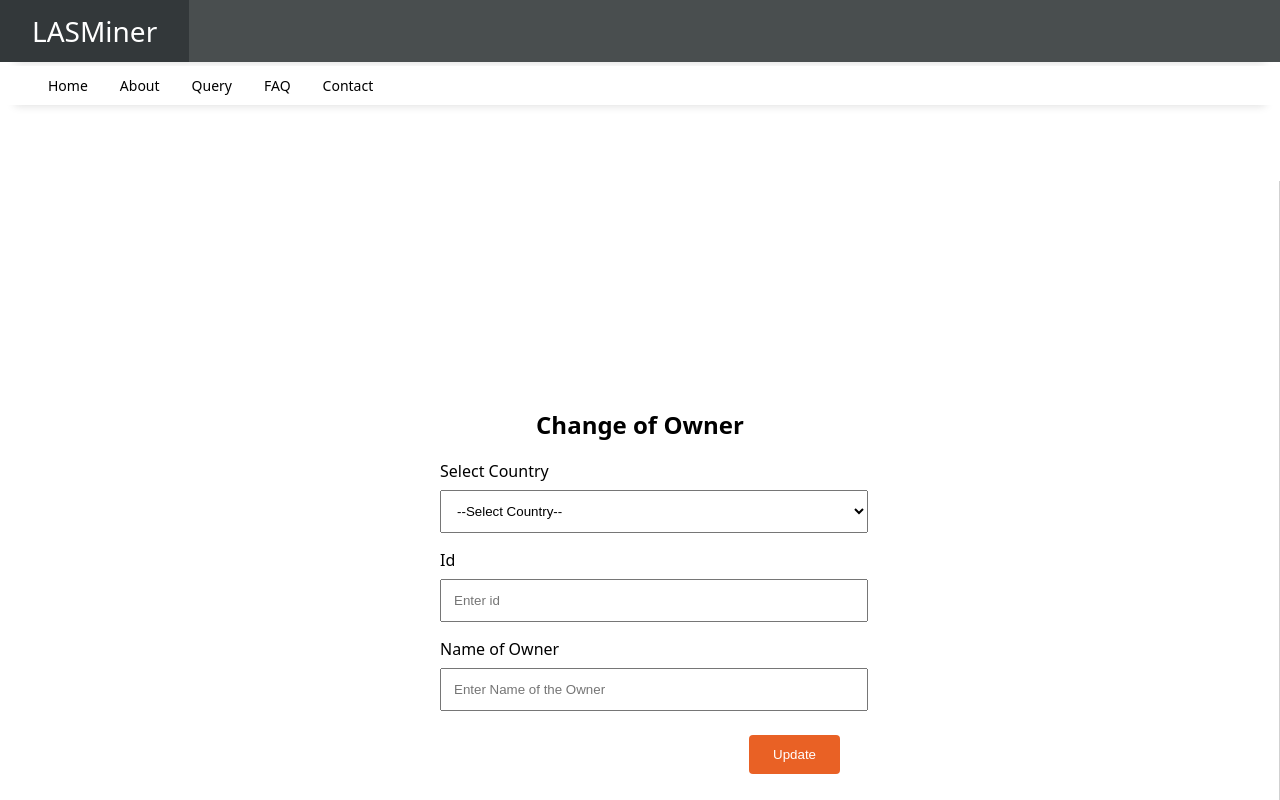
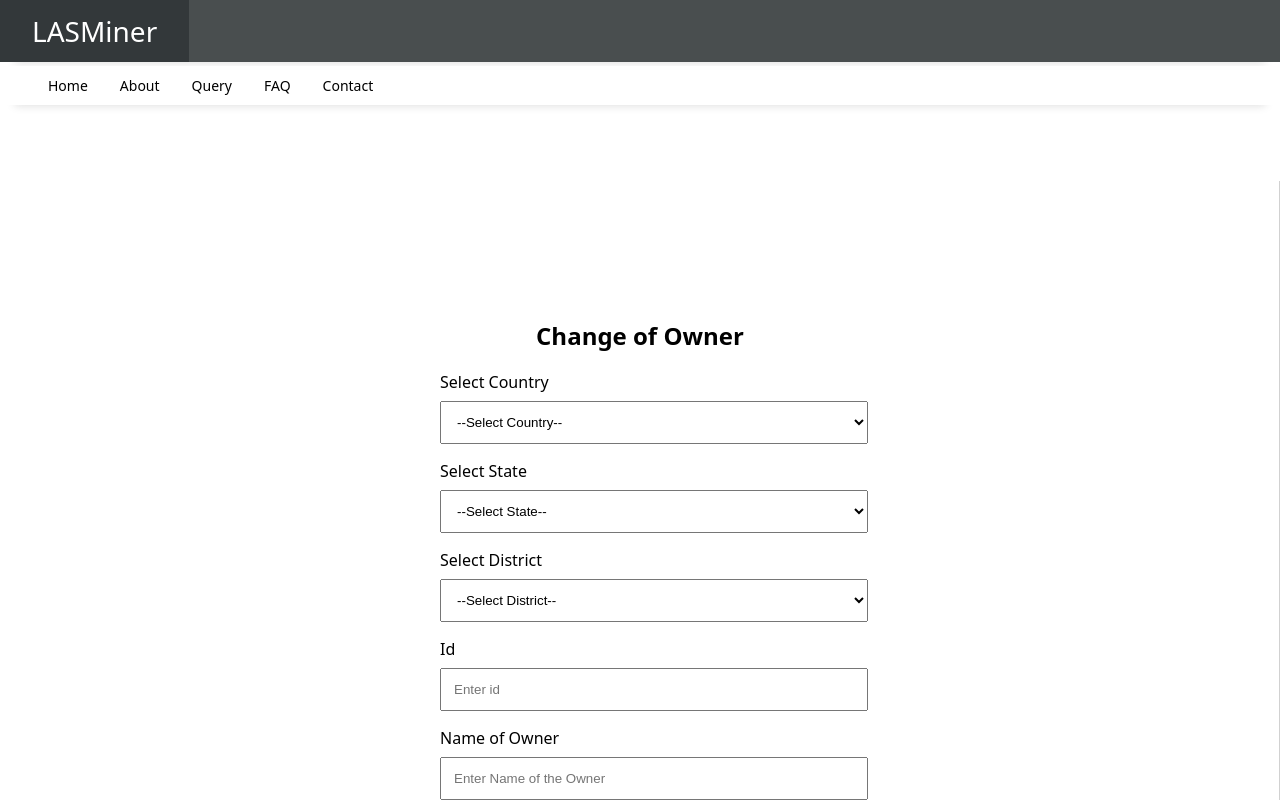
Before and after one commit to Niloy-Majumder/las-miner-frontend, a React (Create React App) app: page / in a window 1280 px wide. Shown: the top 800 px of the page. Built offline with nearby package versions, Linux system fonts and the light colour scheme.

Commit message:
added state, district field and modified func

```diff
--- a/src/components/body/Form.js
+++ b/src/components/body/Form.js
@@ -21,13 +21,20 @@ const Form = () => {
         userid: "",
         owner: "",
         country: "",
+        state: ""
 
     });
 
     const handleSelect =(e) =>{
-        const newData = {...data};
-        newData[e.target.id] = e.target.value;
-        setData(newData);
+        // const val_arr=e.target.value.split(",")
+        // data.country=val_arr[1]
+        // console.log(data)
+        // const newData = {...data};
+        // console.log(newData)
+
+        // // newData[e.target.id] = e.target.value;
+        // console.log(newData)
+        // setData(newData);
     }
 
     const handleChange = (e) =>{
@@ -53,27 +60,49 @@ const Form = () => {
 
 
     const handlecounty=(e)=>{
-        const getcountryId = e.target.value;
+        const val_arr=e.target.value.split(",")
+        // console.log(typeof(e.target.value))
+        const getcountryId = val_arr[0];
+        // console.log(e.target.value);
+        // console.log(e.target.);
+
         const getStatedata = countrydata.find(country=>country.country_id===getcountryId).states;
         setState(getStatedata);
         setCountryid(getcountryId);
+        data.country=val_arr[1]
+        // console.log(data)
+        const newData = {...data};
+        // console.log(newData)
+
+        // newData[e.target.id] = e.target.value;
+        // console.log(newData)
+        setData(newData);
         //console.log(getcountryId);
     }
 
     const handlestate = (e)=>{
-        const getStateid = e.target.value;
+
+        const val_arr=e.target.value.split(",")
+        const getStateid = val_arr[0];
         const getDistrictdata = state.find(state=>state.state_id===getStateid).districts;
         // console.log(getStateid);
         setDistrict(getDistrictdata);
         setStateid(getStateid);
+        data.state=val_arr[1]
+        const newData = {...data};
+        setData(newData);
     }
 
     const handledistrict = (e)=>{
-        const getDistrictid = e.target.value;
+        const val_arr=e.target.value.split(",")
+        const getDistrictid = val_arr[0];
         const getBlockdata = district.find(district=>district.district_id===getDistrictid).blocks;
 
         setBlock(getBlockdata);
         setDistrictid(getDistrictid);
+        data.district=val_arr[1]
+        const newData = {...data};
+        setData(newData);
     }
 
     const handleblock = (e)=>{
@@ -82,30 +111,34 @@ const Form = () => {
         setBlockid(getBlockid);
     }
 
-
+// const [country, setCountry] = useState("")
+// const handlecountry=(e)=>{
+//     console.log(e.target.value)
+//     setCountry(e.target.value)
+// }
     return(
         <form onSubmit={onSubmitHandler}>
             <h2>Change of Owner</h2>
 
             <div className={"input-field"}>
                 <label htmlFor = "country">Select Country</label>
-                <select id = "country" onSelect={(e) => handleSelect(e)} name='country' className='form-control' onChange={(e)=>handlecounty(e)}>
+                <select name='country' className='form-control' onChange={handlecounty}>
                     <option value="">--Select Country--</option>
                     {
                     countrydata.map( (getcountry,index)=>(
-                        <option value={getcountry.country_id} key={index}>{getcountry.country_name}</option>
+                        <option id = "country" onSelect={handleSelect} value={`${getcountry.country_id},${getcountry.country_name}`} key={index}>{getcountry.country_name}</option>
                     ))
                     }
                 </select>
             </div>
 
-            {/* <div className={"input-field"}>
+            <div className={"input-field"}>
                 <label htmlFor = "state">Select State</label>
                 <select name='state' className='form-control' onChange={(e)=>handlestate(e)}>
                     <option value="">--Select State--</option>
                     {
                     state.map( (getstate,index)=>(
-                        <option value={getstate.state_id} key={index}>{getstate.state_name}</option>
+                        <option id= "state" value={`${getstate.state_id},${getstate.state_name}`} key={index}>{getstate.state_name}</option>
                     ))
                     }
                 </select>
@@ -117,13 +150,13 @@ const Form = () => {
                     <option value="">--Select District--</option>
                     {
                     district.map( (getdistrict,index)=>(
-                        <option value={getdistrict.district_id} key={index}>{getdistrict.district_name}</option>
+                        <option id="district" value={`${getdistrict.district_id},${getdistrict.district_name}`} key={index}>{getdistrict.district_name}</option>
                     ))
                     }
                 </select>
             </div>
 
-            <div className={"input-field"}>
+            {/* <div className={"input-field"}>
                 <label htmlFor = "block">Select Block</label>
                 <select id = 'block' name='block' className='form-control' onChange={(e)=>handleblock(e)}>
                     <option value="">--Select Block--</option>
```
